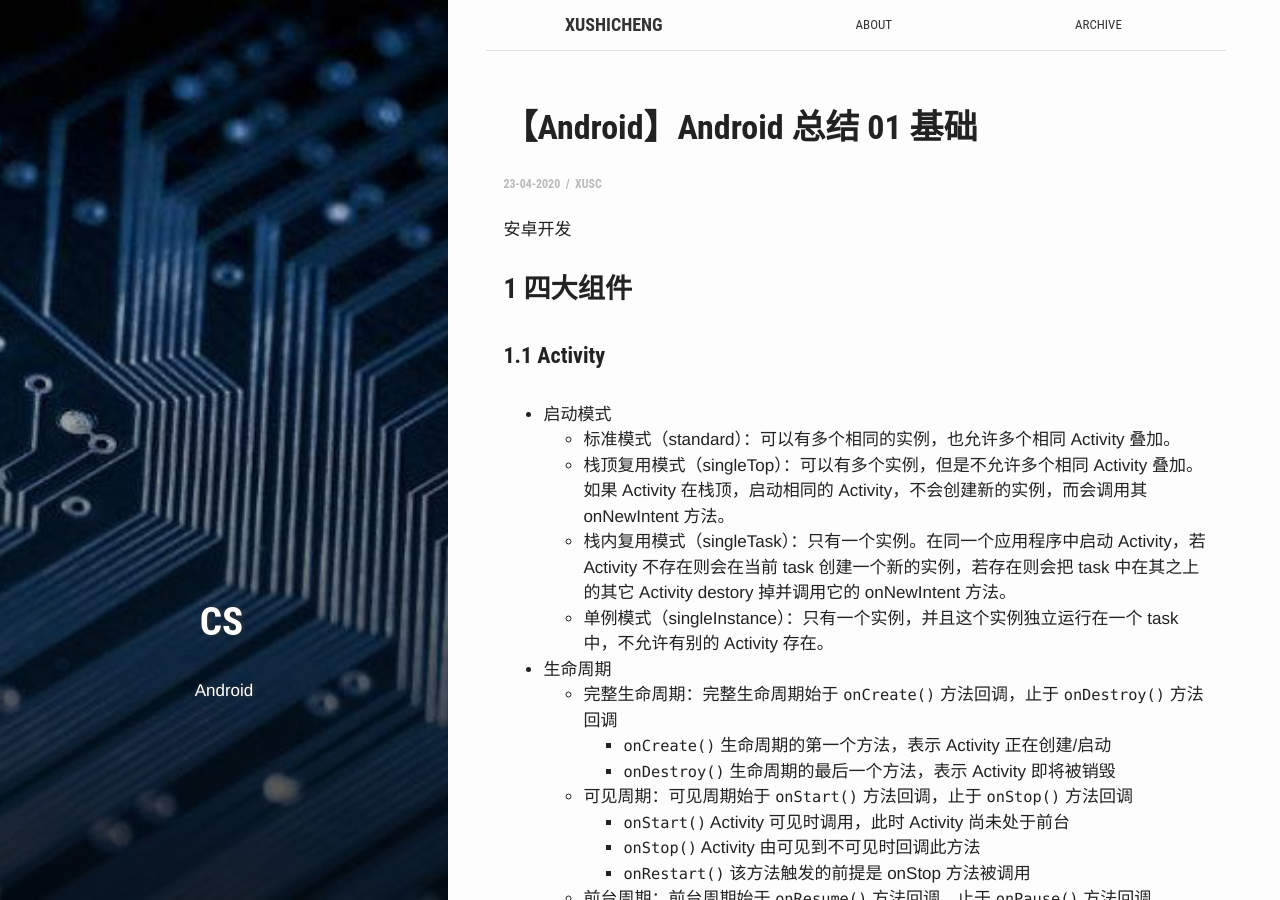
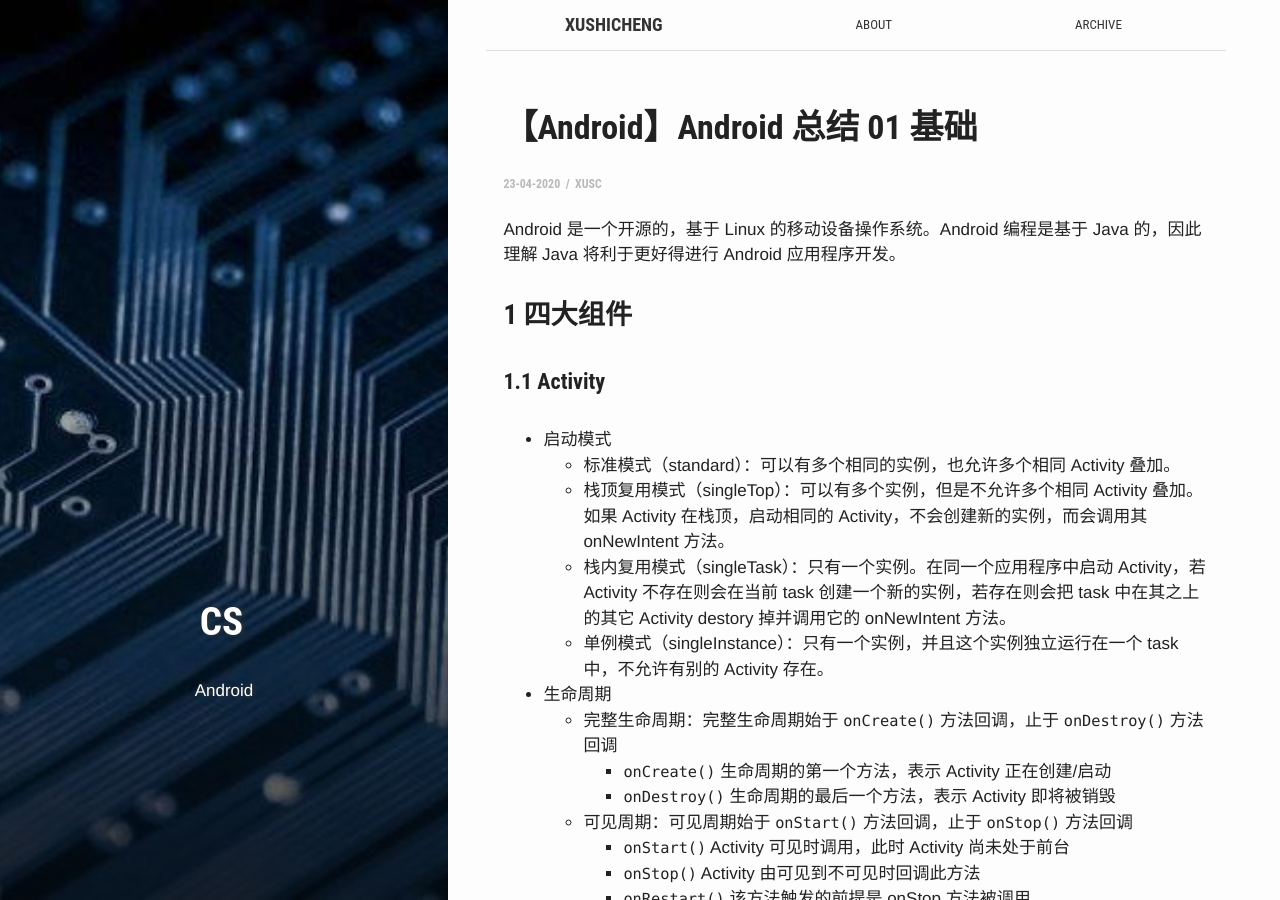
Before and after one commit to PetePro/PetePro.github.io, a Jekyll site: the page built from _posts/ComputerScience/2020-04-23-Android.markdown, in a window 1280 px wide and 900 px high. Built offline with Jekyll 4.4.1, drawn with Linux system fonts in a browser that asks for light colours; some web fonts are replaced.

Commit message:
Update 2020-04-23-Android.markdown

```diff
--- a/_posts/ComputerScience/2020-04-23-Android.markdown
+++ b/_posts/ComputerScience/2020-04-23-Android.markdown
@@ -10,7 +10,7 @@ author: xusc
 bg: "CS.jpg"
 ---
 
-安卓开发
+Android 是一个开源的，基于 Linux 的移动设备操作系统。Android 编程是基于 Java 的，因此理解 Java 将利于更好得进行 Android 应用程序开发。
 
 ### 1 四大组件
 
```
